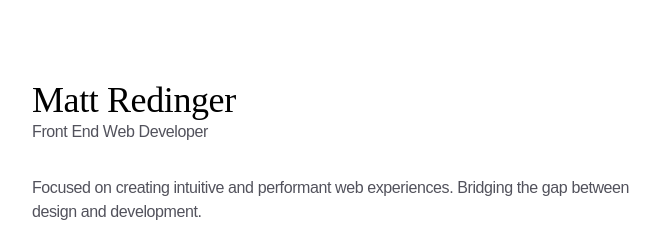
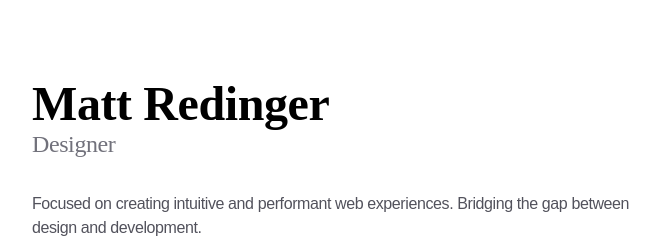
Before and after one commit to mattred1/portfolio, a Next.js app: page / in a window 1280 px wide. Shown: the top 238 px of the page, without its empty margins (304-975 px from the left). Built offline with nearby package versions, Linux system fonts and the light colour scheme.

Commit message:
Replace TextEffect with TextLoop

```diff
--- a/app/header.tsx
+++ b/app/header.tsx
@@ -1,23 +1,23 @@
 'use client'
-import { TextEffect } from '@/components/ui/text-effect'
+import { TextLoop } from '@/components/ui/text-loop'
 import Link from 'next/link'
 
 export function Header() {
     return (
-        <header className="mb-8 flex items-center justify-between">
-            <div>
-                <h1 className="font-medium text-4xl font-display text-black dark:text-white">
-                    Matt Redinger
-                </h1>
-                <TextEffect
-                    as="h2"
-                    preset="fade"
-                    per="char"
-                    className="text-zinc-600 dark:text-zinc-500"
-                    delay={0.75}
-                >Front End Web Developer
-                </TextEffect>
-            </div>
+        <header className="mb-8">
+            <h1 className="font-bold text-5xl font-display text-black dark:text-white">
+                Matt Redinger
+            </h1>
+            <TextLoop
+                interval={3}
+                className="font-medium text-2xl font-display text-zinc-500">
+                <h2>Frontend web developer</h2>
+                <h2>Designer</h2>
+                <h2>Team leader</h2>
+                <h2>Lifelong learner</h2>
+                <h2>TTRPG enthusiast</h2>
+                <h2>Cat daddy</h2>
+            </TextLoop>
         </header>
     )
 }
```
